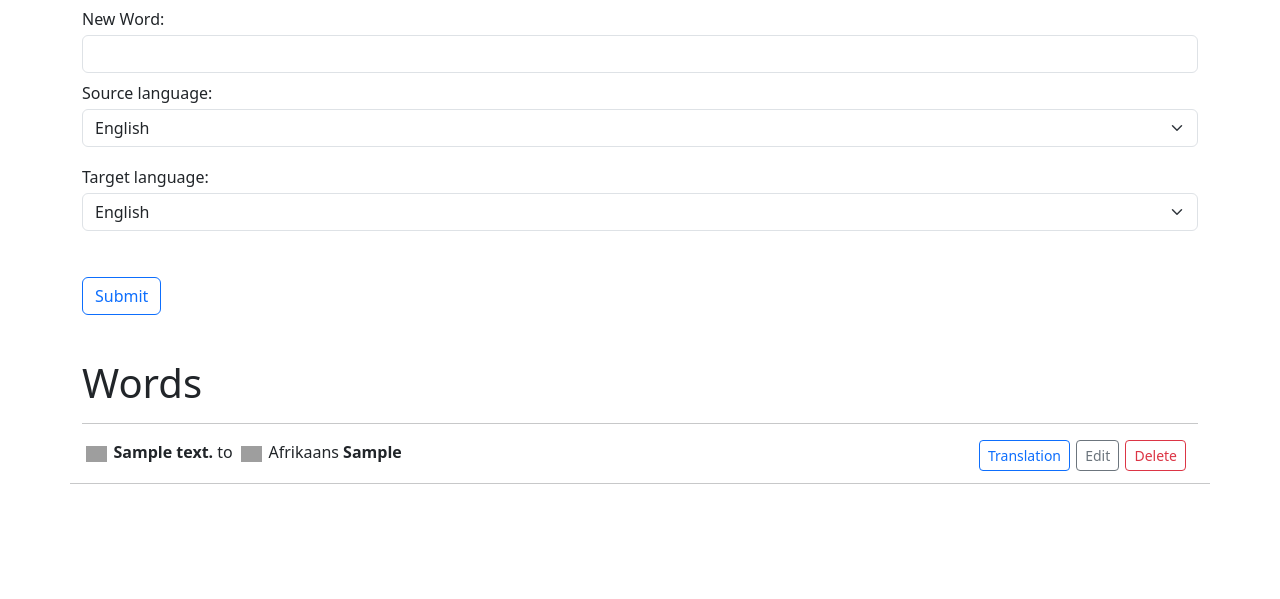
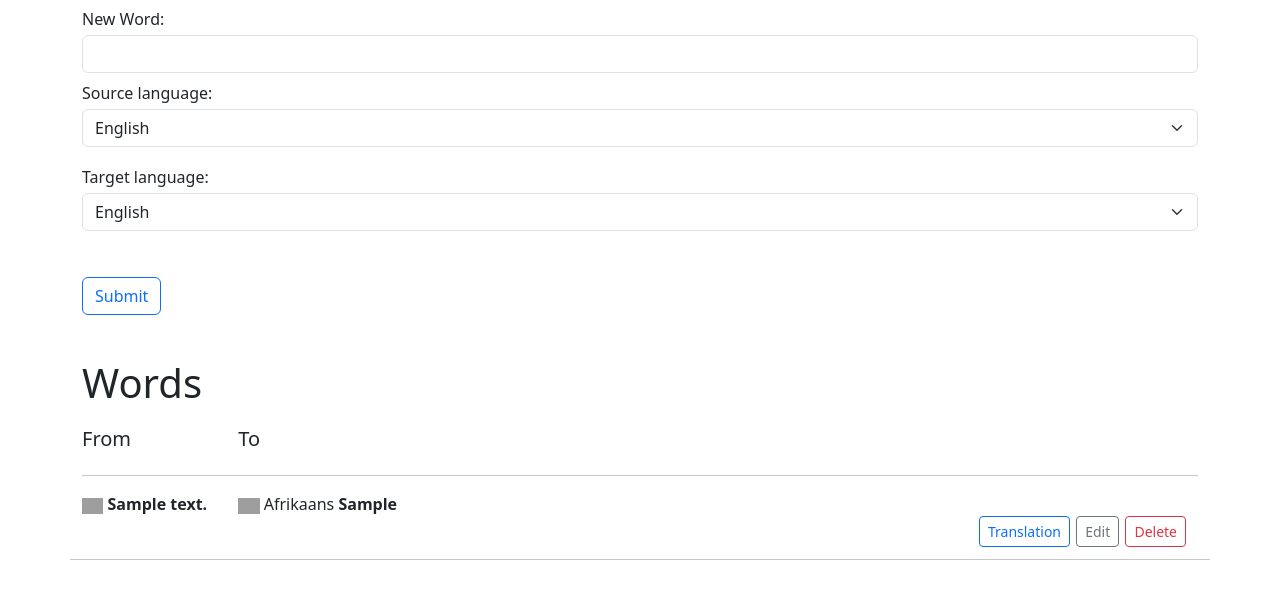
Before and after one commit to Emptywastaken/Capstone, a Django app: page / in a window 1280 px wide. Shown: the part 97-696 px from the top of the page. Run offline with Django 4.2, Linux system fonts and the light colour scheme; a user stored in the database is signed in; tables that the repository leaves empty hold one stand-in row (values such as "Sample post"); some libraries are stand-ins or nearby versions; grey boxes are pictures that could not be loaded.

Commit message:
Improved index page style

```diff
--- a/AdvancedDict/templates/AdvancedDict/index.html
+++ b/AdvancedDict/templates/AdvancedDict/index.html
@@ -12,23 +12,30 @@
         <input type="submit" class="btn btn-outline-primary">
     </form>
 
-    {% if words %} <br><h1>Words</h1><hr> {% endif%}
+    {% if words %} <br><h1 style="margin-bottom: 20px;">Words</h1>
+    <div class="row align-items-start" data-id="{{word.id}}">
+        <div class="row">
+
+            <div class="col-2" style="width: 14%;"><h5>From</h5></div>
+            <div class="col-2"><h5>To</h5></div></div></div><hr>
+    {% endif%}
 
     {% for word in words %}
     <div class="row align-items-start" data-id="{{word.id}}">
-        <div class="col align-items-start">
+        <div class="row">
 
-
+            <div class="col-2" style="width: 14%;">
             <img src="https://flagcdn.com/48x36/{{ dict|newitem:word.sourceLanguage }}.png" alt="{{ word.get_sourceLanguage_display }} Flag" height="16">
             <!--{{word.get_sourceLanguage_display}}-->
-            <strong class="wordText">{{word.text|capfirst}}</strong>
-            to
+            <strong class="wordText">{{word.text|capfirst}}</strong></div>
+
+            <div class="col-2">
             <img src="https://flagcdn.com/48x36/{{ dict|newitem:word.targetLanguage }}.png" alt="{{ word.get_targetLanguage_display }} Flag" height="16">
             {{word.get_targetLanguage_display}}
             <span class="wordTranslation">
             <strong data-translation="{{word.translation}}">{{word.translation_edited|capfirst}}<span></span></strong>
             <span></span>
-            </span>
+            </span></div>
         </div>
         <div class="col buttoncol" style="text-align: right; margin-right: 12px;">
             <button class="btn btn-outline-primary btn-sm" style="margin-right: 2px;">Translation</button>
--- a/AdvancedDict/templates/AdvancedDict/quizDisplay.html
+++ b/AdvancedDict/templates/AdvancedDict/quizDisplay.html
@@ -9,7 +9,7 @@
     {%for question in page%}
         <div class="col-3" style="text-align: center;">
         <h5 >Translate</h5>
-        <h3>{{question.translation}}</h3>
+        <h3>{{question.translation_edited}}</h3>
 
         <h5 style="margin-bottom: 15px;">
         to
--- a/AdvancedDict/views.py
+++ b/AdvancedDict/views.py
@@ -119,7 +119,7 @@ def get_quiz(request, quiz_id):
             words = NewWord.objects.values_list('pk', flat=True).filter(user = request.user)
             # words = NewWord.objects.filter(user = request.user)
             print(words)
-            for _ in range(min(quiz.difficulty, len(words))):
+            for _ in range(quiz.difficulty):
                 print(random.choice(words))
                 indx = random.choice(words)
                 # words.exclude(indx)
```
